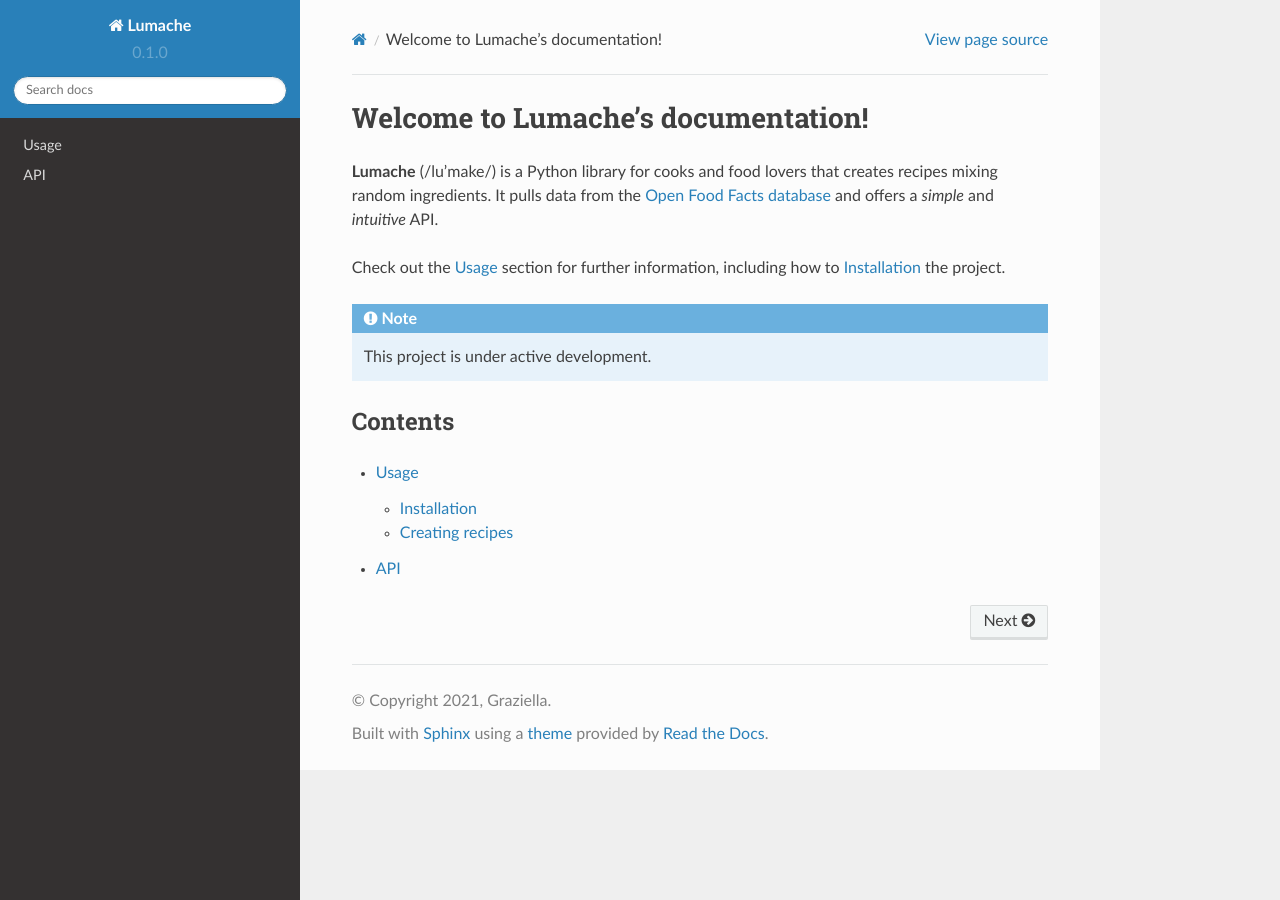
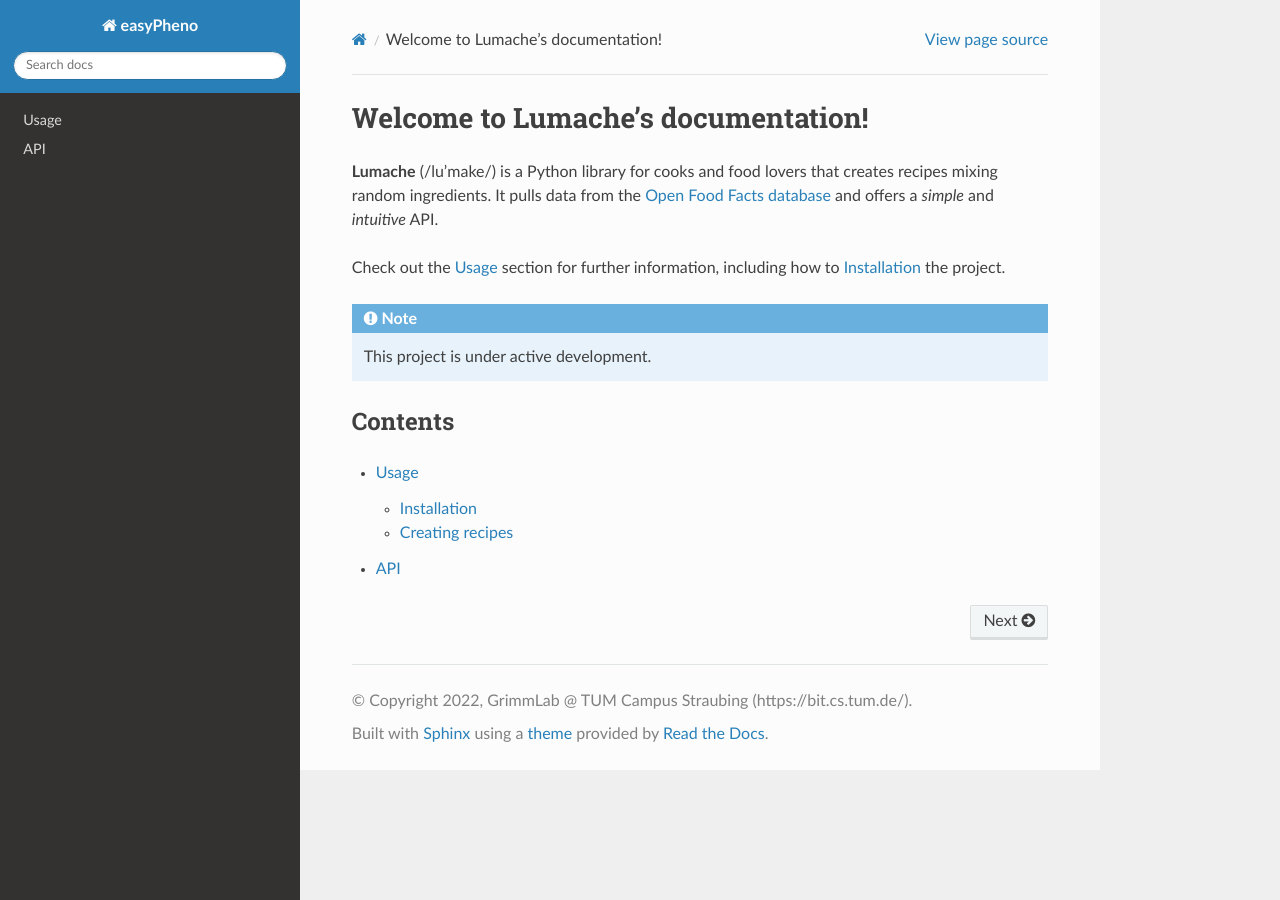
Before and after one commit to grimmlab/easyPheno, a Sphinx documentation site: the page built from docs/source/index.rst, in a window 1280 px wide. Built offline with Sphinx 7.4.7 and the Read the Docs theme 2.0.0, drawn with Linux system fonts in a browser that asks for light colours.

Commit message:
rtd tests

```diff
--- a/docs/source/conf.py
+++ b/docs/source/conf.py
@@ -2,12 +2,9 @@
 
 # -- Project information
 
-project = 'Lumache'
-copyright = '2021, Graziella'
-author = 'Graziella'
-
-release = '0.1'
-version = '0.1.0'
+project = 'easyPheno'
+copyright = '2022, GrimmLab @ TUM Campus Straubing (https://bit.cs.tum.de/)'
+author = 'Florian Haselbeck, Maura John, Dominik G. Grimm'
 
 # -- General configuration
 
```
